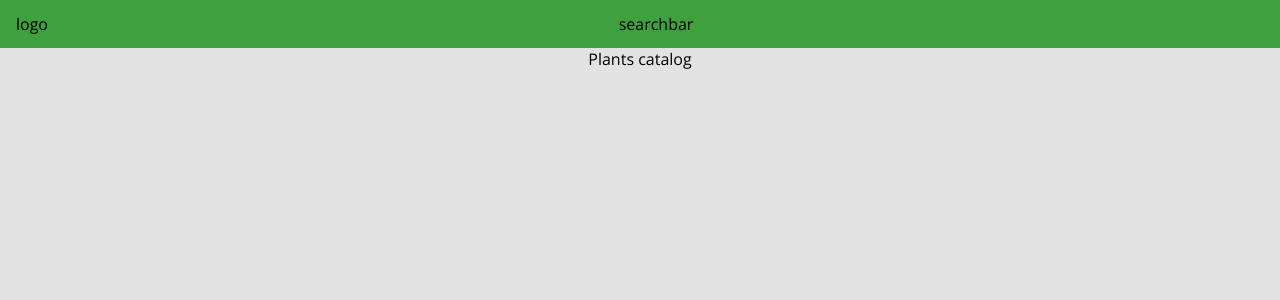
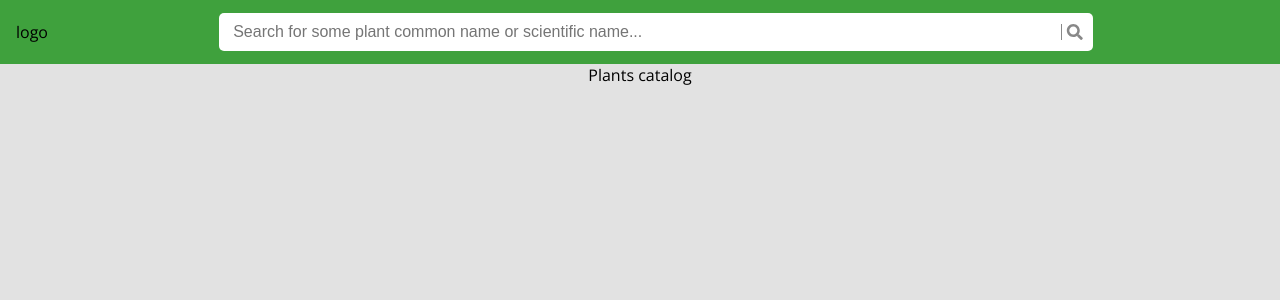
Before and after one commit to Nadaleti/plant-catalog, a React (Create React App) app: page / in a window 1280 px wide. Shown: the top 300 px of the page. Built offline with nearby package versions, Linux system fonts and the light colour scheme.

Commit message:
PC-2 Creating Searchbar component and adding base style; creating styles folder

```diff
--- a/package.json
+++ b/package.json
@@ -3,6 +3,9 @@
   "version": "0.1.0",
   "private": true,
   "dependencies": {
+    "@fortawesome/fontawesome-svg-core": "^1.2.28",
+    "@fortawesome/free-solid-svg-icons": "^5.13.0",
+    "@fortawesome/react-fontawesome": "^0.1.9",
     "@testing-library/jest-dom": "^4.2.4",
     "@testing-library/react": "^9.5.0",
     "@testing-library/user-event": "^7.2.1",
--- /dev/null
+++ b/src/components/Searchbar/Searchbar.js
@@ -0,0 +1,17 @@
+import React from 'react';
+
+import { faSearch } from '@fortawesome/free-solid-svg-icons';
+import { FontAwesomeIcon } from '@fortawesome/react-fontawesome';
+
+import classes from './Searchbar.module.scss';
+
+const searchbar = () => {
+  return (
+    <div className={classes.Searchbar}>
+      <input type="text" placeholder="Search for some plant common name or scientific name..." />
+      <FontAwesomeIcon icon={faSearch} className={classes.SearchIcon} />
+    </div>
+  )
+}
+
+export default searchbar;
--- /dev/null
+++ b/src/components/Searchbar/Searchbar.module.scss
@@ -0,0 +1,31 @@
+@import '../../styles/colors';
+
+.Searchbar {
+  display: flex;
+  flex-flow: row;
+  justify-content: space-between;
+  align-items: center;
+  background-color: #ffffff;
+  width: 100%;
+  border-radius: 5px;
+  box-sizing: border-box;
+  padding: 0 10px;
+  height: 60%;
+
+  input {
+    width: 100%;
+    background-color: transparent;
+    border-color: transparent;
+    color: $faded-text;
+    font-size: 1rem;
+  }
+
+  .SearchIcon {
+    padding-left: .3rem;
+    margin-left: .3rem;
+    border-left: $faded-text solid 1px;
+    color: $faded-text;
+    cursor: pointer;
+    font-size: 1rem;
+  }
+}
--- a/src/components/Toolbar/Toolbar.js
+++ b/src/components/Toolbar/Toolbar.js
@@ -1,12 +1,15 @@
 import React from 'react';
 
 import classes from './Toolbar.module.scss';
+import Searchbar from '../Searchbar/Searchbar';
 
 const toolbar = () => {
   return (
     <header className={classes.Toolbar}>
-      <div>logo</div>
-      <div>searchbar</div>
+      <div className={classes.Logo}>logo</div>
+      <div className={classes.Searchbar}>
+        <Searchbar />
+      </div>
     </header>
   )
 }
--- a/src/components/Toolbar/Toolbar.module.scss
+++ b/src/components/Toolbar/Toolbar.module.scss
@@ -1,15 +1,25 @@
+@import '../../styles/colors';
+
 .Toolbar {
   width: 100%;
-  height: 3rem;
+  height: 4rem;
   display: flex;
   flex-flow: row;
   align-items: center;
-  background-color: #3fa13d;
+  background-color: $default-green;
   padding: 0 1rem;
   box-sizing: border-box;
 
-  div {
+  .Logo {
     display: flex;
     margin-right: auto;
   }
+
+  .Searchbar {
+    display: flex;
+    align-items: center;
+    width: 70%;
+    height: 100%;
+    margin-right: auto;
+  }
 }
--- a/src/index.scss
+++ b/src/index.scss
@@ -1,3 +1,5 @@
+@import './styles/colors';
+
 body {
   margin: 0;
   font-family: 'Open Sans', sans-serif;
--- /dev/null
+++ b/src/styles/_colors.scss
@@ -0,0 +1,3 @@
+$default-green: #3fa13d;
+$background-grey: #e2e2e2;
+$faded-text: #888;
```
Also changed, not shown: 1 other file (tests, documents, lock files or other folders).
